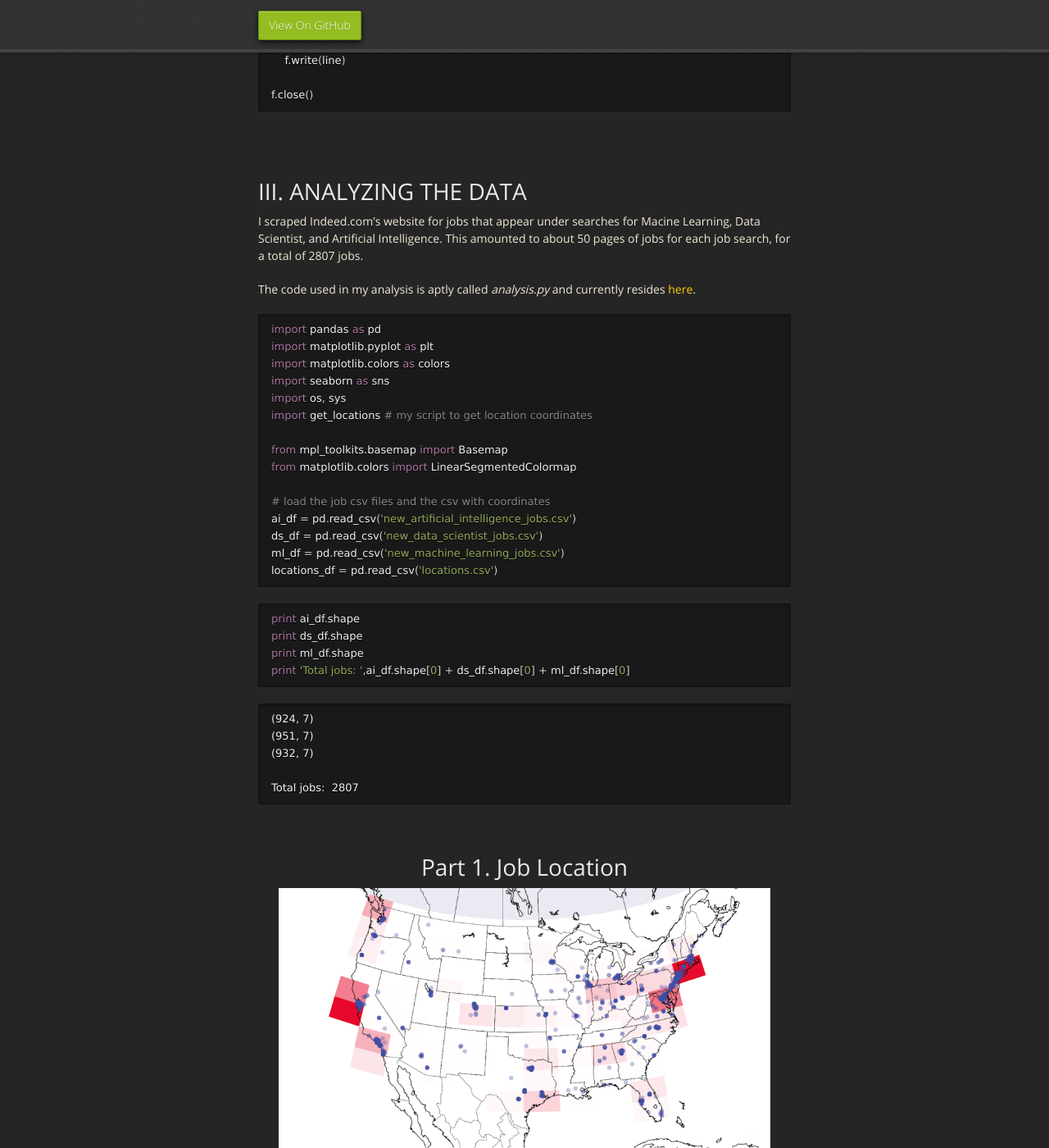
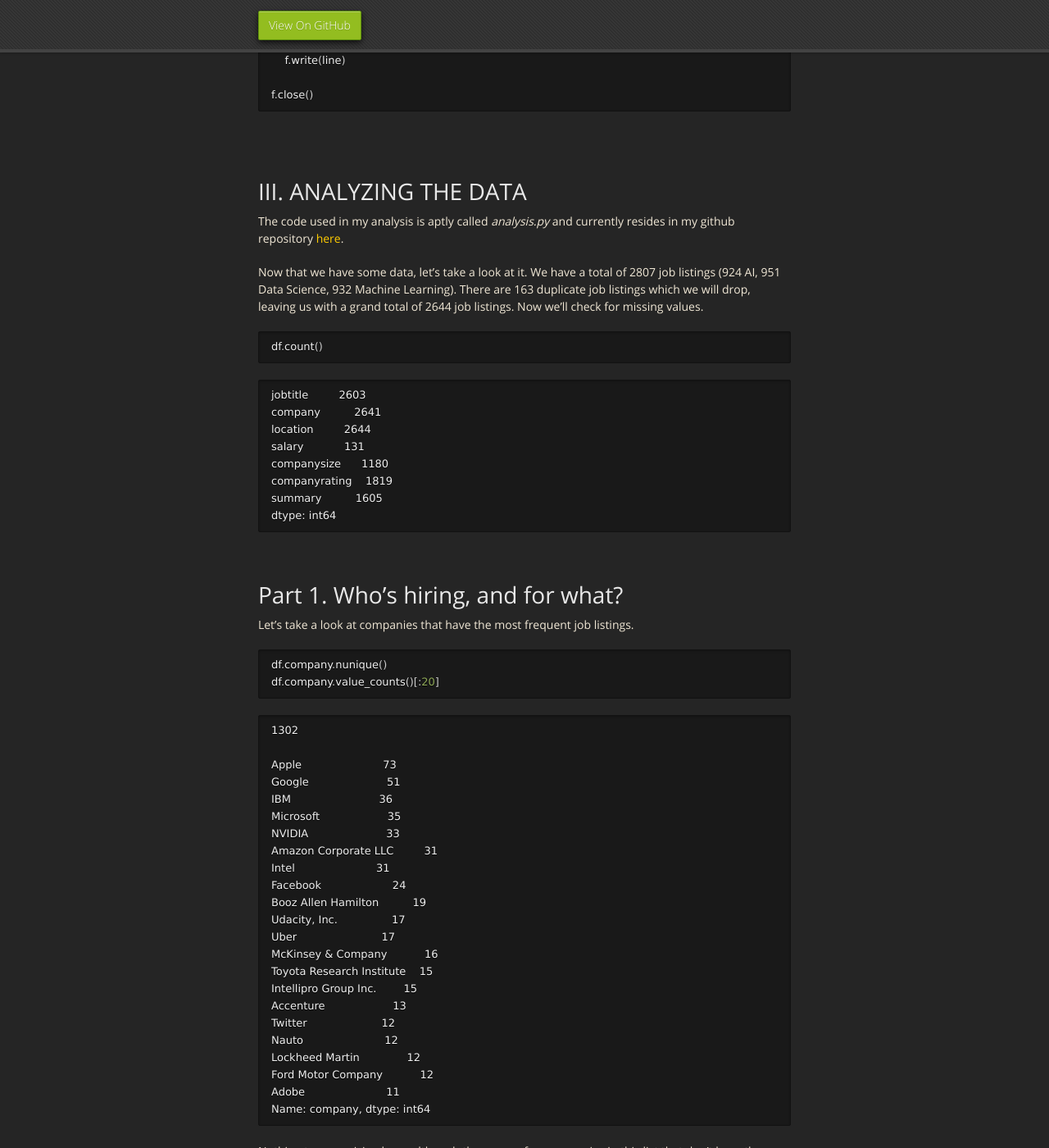
Before and after one commit to mrbrins82/mrbrins82.github.io, a Jekyll site: the page built from kaggle_indeed.md, in a window 1280 px wide and 1400 px high, scrolled down 3534 px. Shown: the whole window at 82% size. Built offline with Jekyll 4.4.1, drawn with Linux system fonts in a browser that asks for light colours; nearby versions of some CDN libraries; our own code applies the rules of GitHub Pages for plain Markdown files; some of the changed text lies outside the part shown.

Commit message:
updated indeed page

````diff
--- a/kaggle_indeed.md
+++ b/kaggle_indeed.md
@@ -157,39 +157,57 @@
 <br/>
 <br/>
 # [](#header-2)III. ANALYZING THE DATA
-I scraped Indeed.com's website for jobs that appear under searches for Macine Learning, Data Scientist, and Artificial Intelligence. This amounted to about 50 pages of jobs for each job search, for a total of 2807 jobs.
+The code used in my analysis is aptly called _analysis.py_ and currently resides in my github repository <a href="https://github.com/mrbrins82/Projects/blob/master/Indeed/analysis.py" >here</a>.
 
-The code used in my analysis is aptly called _analysis.py_ and currently resides <a href="https://github.com/mrbrins82/Projects/blob/master/Indeed/analysis.py" >here</a>.
+Now that we have some data, let's take a look at it. We have a total of 2807 job listings (924 AI, 951 Data Science, 932 Machine Learning). There are 163 duplicate job listings which we will drop, leaving us with a grand total of 2644 job listings. Now we'll check for missing values.
 ```python
-import pandas as pd
-import matplotlib.pyplot as plt
-import matplotlib.colors as colors
-import seaborn as sns
-import os, sys
-import get_locations # my script to get location coordinates
-
-from mpl_toolkits.basemap import Basemap
-from matplotlib.colors import LinearSegmentedColormap
-
-# load the job csv files and the csv with coordinates
-ai_df = pd.read_csv('new_artificial_intelligence_jobs.csv')
-ds_df = pd.read_csv('new_data_scientist_jobs.csv')
-ml_df = pd.read_csv('new_machine_learning_jobs.csv')
-locations_df = pd.read_csv('locations.csv')
-```
-```python
-print ai_df.shape
-print ds_df.shape
-print ml_df.shape
-print 'Total jobs: ',ai_df.shape[0] + ds_df.shape[0] + ml_df.shape[0]
+df.count()
 ```
 ```ipython
-(924, 7)
-(951, 7)
-(932, 7)
+jobtitle         2603
+company          2641
+location         2644
+salary            131
+companysize      1180
+companyrating    1819
+summary          1605
+dtype: int64
+```
+<br/>
+# [](#header-3)Part 1. Who's hiring, and for what?
+Let's take a look at companies that have the most frequent job listings.
+```python
+df.company.nunique()
+df.company.value_counts()[:20]
+```
+```ipython
+1302
 
-Total jobs:  2807
+Apple                        73
+Google                       51
+IBM                          36
+Microsoft                    35
+NVIDIA                       33
+Amazon Corporate LLC         31
+Intel                        31
+Facebook                     24
+Booz Allen Hamilton          19
+Udacity, Inc.                17
+Uber                         17
+McKinsey & Company           16
+Toyota Research Institute    15
+Intellipro Group Inc.        15
+Accenture                    13
+Twitter                      12
+Nauto                        12
+Lockheed Martin              12
+Ford Motor Company           12
+Adobe                        11
+Name: company, dtype: int64
 ```
+Nothing too surprising here, although there are a few companies in this list that don't have the same kind of brand recognition that Apple or Google have for example.
+
+
 <br/>
 # [](#header-3)<center>Part 1. Job Location<center/>
 
````
